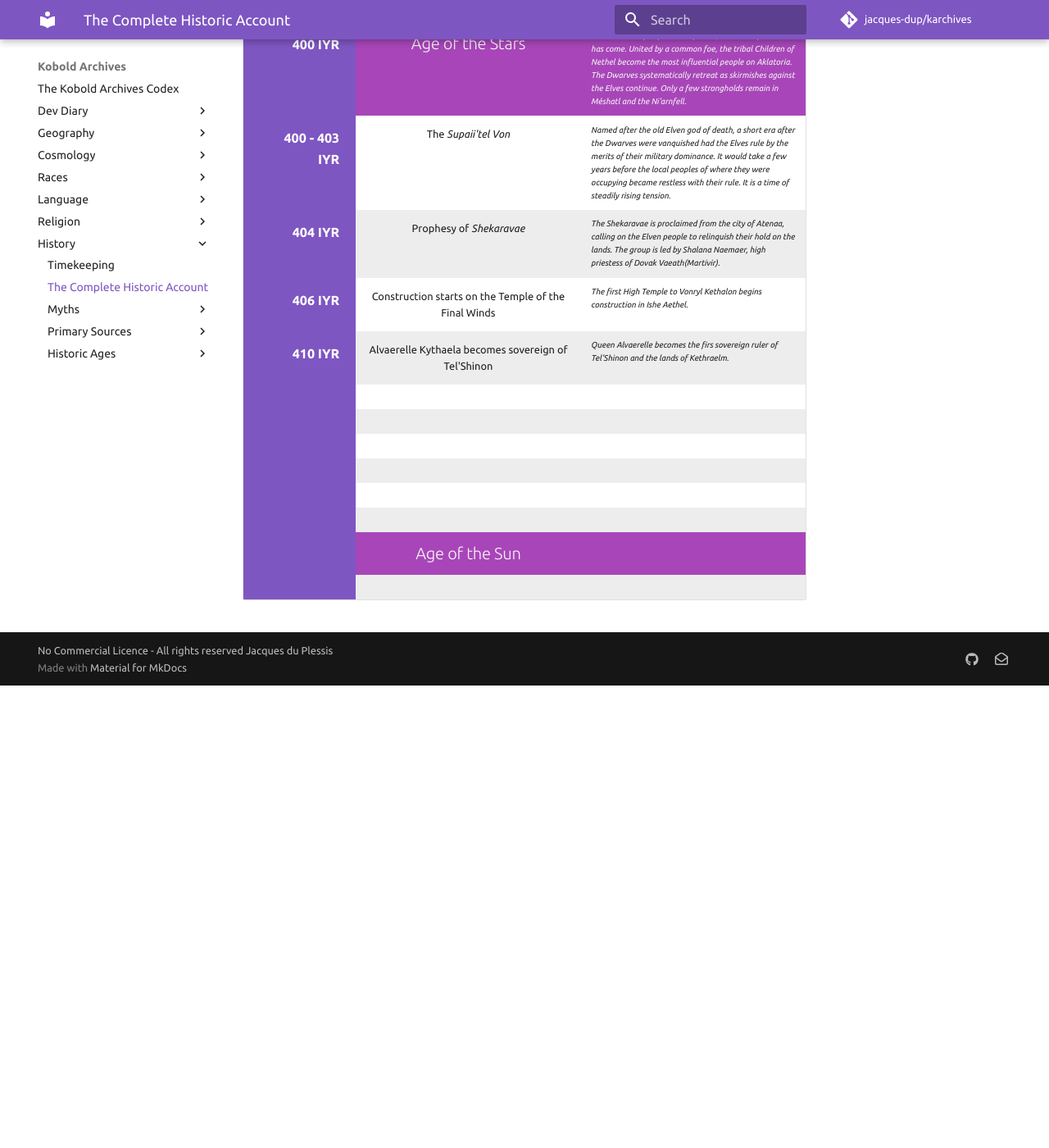
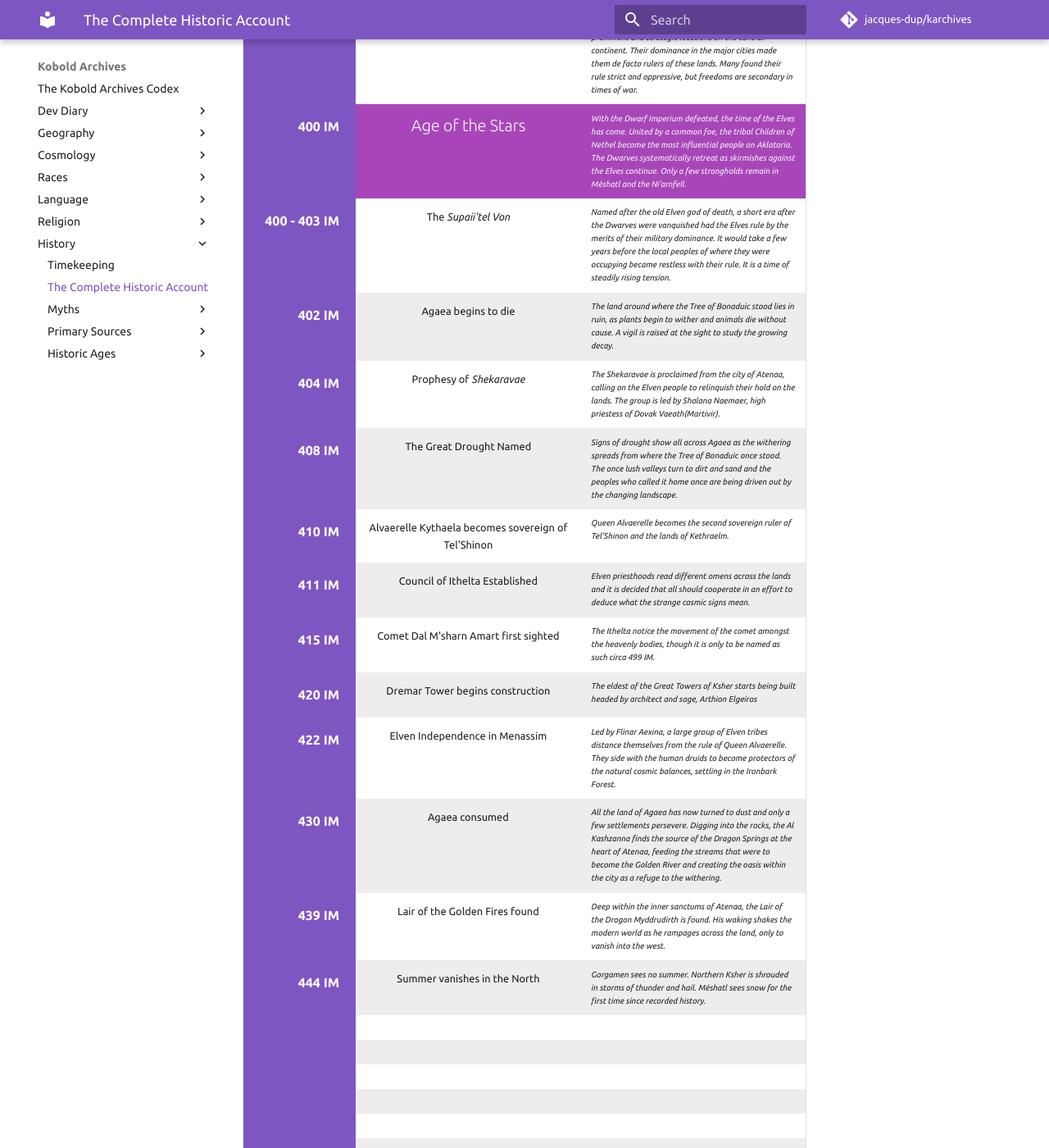
Before and after one commit to jacques-dup/karchives, an MkDocs documentation site: the page built from docs/history/timeline.md, in a window 1280 px wide and 1400 px high, scrolled down 6402 px. Shown: the whole window at 82% size. Built offline with MkDocs 1.6.1 and Material for MkDocs 9.7.7, drawn with Linux system fonts in a browser that asks for light colours; comment, search, counter and statistics services are not loaded; before the commit the page ends 7238 px from its top, so only the background shows below that; some of the changed text lies outside the part shown.

Commit message:
a bit more elven history

```diff
--- a/docs/history/timeline.md
+++ b/docs/history/timeline.md
@@ -1,4 +1,6 @@
 # The Complete Historic Account
+
+See the [Notes on Timekeeping](./index.md) for information on dates and era mapping.
 
 <div class="timeline">
     <table>
@@ -190,7 +192,7 @@
                 <td class="timeline_event">Continental shift breaks off Kalibora from the main continent</td>
                 <td class="timeline_summary">Part of the landmass between what is now Meshatl and Kalibora sink into the sea. The cause of the shift remains unknown.</td>
             </tr>
-            <tr>
+            <tr class="timeline_event elf">
                 <td class="timeline_date">~5600 NOR</td>
                 <td class="timeline_event">Elven tribes first migrate across the Sea of Crystal Rain into what is now called Helharent</td>
                 <td class="timeline_summary"></td>
@@ -200,7 +202,7 @@
                 <td class="timeline_event">Humans travel to Southern Isles, near Casavano</td>
                 <td class="timeline_summary"></td>
             </tr>
-            <tr>
+            <tr class="timeline_event elf">
                 <td class="timeline_date">~4300 NOR</td>
                 <td class="timeline_event">Elven tribes settle in Gorgamen and Agaea</td>
                 <td class="timeline_summary"></td>
@@ -240,6 +242,11 @@
                 <td class="timeline_event">Runestone Translated</td>
                 <td class="timeline_summary">648 years after it was discovered, the runestone was translated and the Dwarves began to experiment with its magics.</td>
             </tr>
+            <tr class="timeline_event elf">
+                <td class="timeline_date">100 NOR</td>
+                <td class="timeline_event">Elves found the first monastery of The Winter Touched</td>
+                <td class="timeline_summary">Initiating the belief and worship in Vonryl Kethalon. The faith would be slow to spread throughout Kethraelm where belief in the Ancients still holds strong.</td>
+            </tr>
              <tr>
                 <td class="timeline_date">69 N.R</td>
                 <td class="timeline_event">Dwarven convergence at Üepithfjel, Undermountain</td>
@@ -256,184 +263,229 @@
                 <td class="timeline_summary">Names as such as it served as the turning point in the war where most of the Bellan spirits were slain or banished. Only short skirmishes followed.</td>
             </tr>
             <tr class="timeline_highlight">
-                <td class="timeline_date"> 0 IYR</td>
+                <td class="timeline_date"> 0 IM</td>
                 <td class="timeline_event"><h2>The Age of Stone</h2></td>
                 <td class="timeline_summary">Agamoria founded and named officially 4 years after the last battle against the Bellan. A time of rebuilding for the Dwarven race.</td>
             </tr>
              <tr>
-                <td class="timeline_date">7 IYR</td>
+                <td class="timeline_date">7 IM</td>
                 <td class="timeline_event">Erigrim leaves Agamoria to search for the last of the Bellan</td>
                 <td class="timeline_summary">The most prominent "leaders" of the Bellan forces were still unaccounted for and the Erigrim feared they would regroup.</td>
             </tr>
+            <tr class="timeline_event elf">
+                <td class="timeline_date">9 IM</td>
+                <td class="timeline_event">Ylyndar Mirawarin becomes sovereign of Tel'Shinon</td>
+                <td class="timeline_summary">King Ylyndar becomes the first sovereign ruler of Tel'Shinon and the lands of Kethraelm.</td>
+            </tr>
              <tr>
-                <td class="timeline_date">15 IYR</td>
+                <td class="timeline_date">15 IM</td>
                 <td class="timeline_event">Mithril veins found under Agamoria</td>
                 <td class="timeline_summary"></td>
             </tr>
+            <tr class="timeline_event elf">
+                <td class="timeline_date">16 IM</td>
+                <td class="timeline_event">Construction starts on the Temple of the Final Winds</td>
+                <td class="timeline_summary">The first High Temple to Vonryl Kethalon begins construction in Ishe Aethel.</td>
+            </tr>
              <tr>
-                <td class="timeline_date">17 IYR</td>
+                <td class="timeline_date">17 IM</td>
                 <td class="timeline_event">Dwarves spread in search of more precious metals</td>
                 <td class="timeline_summary">Founding many of the major cities now present on Kalibora.</td>
             </tr>
              <tr>
-                <td class="timeline_date">58 IYR</td>
+                <td class="timeline_date">58 IM</td>
                 <td class="timeline_event">Dwarves dig too Deep</td>
                 <td class="timeline_summary">The mines of Agamoria was first to breach into the deep gates of Tartarus and through to the Void. Others followed not soon after. Suddenly the Dwarven nation had a new fight on their hands as the demons of the Abyss crawled out from their dark tunnels beneath the city.</td>
             </tr>
              <tr>
-                <td class="timeline_date">75 IYR</td>
+                <td class="timeline_date">75 IM</td>
                 <td class="timeline_event">Erigrim return to Agamoria</td>
                 <td class="timeline_summary">As news of the new enemy came to them, the Dwarven paragons rushed back to aid their people. New formalized war efforts were under way.</td>
             </tr>
              <tr>
-                <td class="timeline_date">100 IYR</td>
+                <td class="timeline_date">100 IM</td>
                 <td class="timeline_event">Oreiss steals the Runestone</td>
                 <td class="timeline_summary">It ultimately leads the Erigrim to the path of true divinity, but not before the whole nation is thrown into turmoil.</td>
             </tr>
             <tr>
-                <td class="timeline_date">101 IYR</td>
+                <td class="timeline_date">101 IM</td>
                 <td class="timeline_event">Erigrim become gods</td>
                 <td class="timeline_summary">They transcend into the divine realms becoming true patrons of their race.</td>
             </tr>
             <tr>
-                <td class="timeline_date">107 IYR</td>
+                <td class="timeline_date">107 IM</td>
                 <td class="timeline_event">Ralmus Durdosláfel elected the First King of the Dwarves</td>
                 <td class="timeline_summary">Chosen for his renowned prowess and wisdom in during the wars. He would turn the tide against the darkness of the Reilagg as a militant leader.</td>
             </tr>
             <tr>
-                <td class="timeline_date">143 IYR</td>
+                <td class="timeline_date">143 IM</td>
                 <td class="timeline_event">Proclamation of the Shieldguard Spears</td>
                 <td class="timeline_summary">Progress is being made to seal off the Reilagg, but ultimately the gateways are permanent. But in 143 king Ralmus officially declared the capital safe from invasion from the Reilagg, deu to the success of his Shieldguard special division army.</td>
             </tr>
             <tr>
-                <td class="timeline_date">145 IYR</td>
-                <td class="timeline_event">Elves found the first monastery of The Winter Touched</td>
-                <td class="timeline_summary">Initiating the belief and worship in Vonryl Kethalon. The faith would be slow to spread throughout Kethraelm where belief in the Ancients still holds strong.</td>
-            </tr>
-            <tr>
-                <td class="timeline_date">153 IYR</td>
+                <td class="timeline_date">153 IM</td>
                 <td class="timeline_event">Eral Kazuninor elected King</td>
                 <td class="timeline_summary">King Ralmus died age 376, King Eral was elected for his talents as an administrator. It was believed that all threats against the Empire had been defeated and that he would lead in anew age of prosperity.</td>
             </tr>
             <tr>
-                <td class="timeline_date">162 IYR</td>
+                <td class="timeline_date">162 IM</td>
                 <td class="timeline_event">The Golden Trade Treaty</td>
                 <td class="timeline_summary">After a number of years of economic expansion, King Eral signed in a treaty that all Dwarves may independently establish trade economies within their holds and encouraged the the exploration of the lands outside the Kalinforin basin.</td>
             </tr>
             <tr>
-                <td class="timeline_date">179 IYR</td>
+                <td class="timeline_date">179 IM</td>
                 <td class="timeline_event">Claiming the Dörith Isle</td>
                 <td class="timeline_summary">The Anvilsmith clan proclaims they found the original forge of Ärun on Dörithfjel and settle a hold there.</td>
             </tr>
             <tr>
-                <td class="timeline_date">185 IYR</td>
+                <td class="timeline_date">185 IM</td>
                 <td class="timeline_event">Crossing the Sömnslät plains</td>
                 <td class="timeline_summary">The first clans make it across the Plains of Slumber and back, settling holds on the mountains beyond.</td>
             </tr>
             <tr>
-                <td class="timeline_date">200 IYR</td>
-                <td class="timeline_event">Establishment of the Royal Navy</td>
+                <td class="timeline_date">200 IM</td>
+                <td class="timeline_event">Establishment of the Dwarven Royal Navy</td>
                 <td class="timeline_summary">King Eral creates the Wavebreaker division of the military, and send expeditions across the Sea of Demons.</td>
             </tr>
             <tr>
-                <td class="timeline_date">210 - 235 IYR</td>
+                <td class="timeline_date">210 - 235 IM</td>
                 <td class="timeline_event">Dwarven colonialism</td>
                 <td class="timeline_summary">Small settlements found on Méshatl and Ni'arnfell and expeditions sent into Saesamen</td>
             </tr>
             <tr>
-                <td class="timeline_date">235 - 245 IYR</td>
+                <td class="timeline_date">235 - 245 IM</td>
                 <td class="timeline_event">Naval War of the Shattered Seas</td>
                 <td class="timeline_summary">War breaks out with the tribes of Casavano as the Dwarves attempt to settle there. Trade from the Isles stop.</td>
             </tr>
             <tr>
-                <td class="timeline_date">241 - 257 IYR</td>
+                <td class="timeline_date">241 - 257 IM</td>
                 <td class="timeline_event">Colonial Resistance</td>
                 <td class="timeline_summary">Colonized realms begin to resist the Dwarven expansion. Skirmishes break out in Ni'arnfell but soon most of the Dwarven regiments are moved North toward Méshatl and Agaea.</td>
             </tr>
             <tr>
-                <td class="timeline_date">258 IYR</td>
+                <td class="timeline_date">258 IM</td>
                 <td class="timeline_event">Ni'arnfell Peace Treaty</td>
                 <td class="timeline_summary">Peace negotiated with the tribes of the Ni'arnfell as the armies look at the lands beyond.</td>
             </tr>
              <tr>
-                <td class="timeline_date">263 IYR</td>
+                <td class="timeline_date">263 IM</td>
                 <td class="timeline_event">Lòr Sylskarin elected King</td>
                 <td class="timeline_summary">King Eral died age 313, King Lòr was elected for his tactical experience as a naval captain. His clan also had access to the largest veins of adamantium in Kalibora that was to be used in the expansion efforts and trade.</td>
             </tr>
              <tr>
-                <td class="timeline_date">264 - 285 IYR</td>
+                <td class="timeline_date">264 - 285 IM</td>
                 <td class="timeline_event">Dwarves clash with the Elves in Northern Agaea</td>
                 <td class="timeline_summary">The Larges march is halted in their tracks by a few bands of Elven warriors. All eyes look to King Lòr for answers.</td>
             </tr>
              <tr>
-                <td class="timeline_date">285 IYR</td>
+                <td class="timeline_date">285 IM</td>
                 <td class="timeline_event">Battle at the Sea of Shadows</td>
                 <td class="timeline_summary">King Lòr is slain in battle against the Elven armies at the Seas of Shadow.</td>
             </tr>
             <tr>
-                <td class="timeline_date">285 IYR</td>
+                <td class="timeline_date">285 IM</td>
                 <td class="timeline_event">Athel Keisazah elected King</td>
                 <td class="timeline_summary">King Lòr died in battle age 289, King Athel is elected for his actionable plans against their Elven enemies and his skills as a rune scribe.</td>
             </tr>
             <tr>
-                <td class="timeline_date">294 IYR</td>
+                <td class="timeline_date">294 IM</td>
                 <td class="timeline_event">Dwarves driven out of Menassim</td>
                 <td class="timeline_summary">As the Elven threat remains in the North, the tribes of Menassim drive out all hostile Dwarf forces from the Forest Kingdom. The Dwarves move back to the Ni'arnfell as the Valley of the Witches is wet and unpleasant.</td>
             </tr>
             <tr>
-                <td class="timeline_date">304 IYR</td>
+                <td class="timeline_date">304 IM</td>
                 <td class="timeline_event">First Battle at Cesmeir: Taking the Lake</td>
                 <td class="timeline_summary">Led by King Athel, the Dwarves win a decisive battle against the Elven armies at lake Cesmeir in Agaea. They gain a foothold on the realm and drive the Elves back to the Northern coast and toward the Peaks of Martivir</td>
             </tr>
             <tr>
-                <td class="timeline_date">306 IYR</td>
+                <td class="timeline_date">306 IM</td>
                 <td class="timeline_event">Second Battle at Cesmeir: Dragon forces from the East</td>
                 <td class="timeline_summary">The Elves return to Cesmeir with Dragons to drive the Dwarves out of the area. The battle that followed destroyed the City by the lake, but the Dwarves were able to hold the zone.</td>
             </tr>
             <tr>
-                <td class="timeline_date">312 IYR</td>
+                <td class="timeline_date">312 IM</td>
                 <td class="timeline_event">Dwarves take Atenaa</td>
                 <td class="timeline_summary">Dwarves break through the fortifications of the City if Dragons only to find that it was held by a handful of Elven warriors along with other natives, including humans and Dragonborn.</td>
             </tr>
             <tr>
-                <td class="timeline_date">315 - 355 IYR</td>
+                <td class="timeline_date">315 - 355 IM</td>
                 <td class="timeline_event">Dwarven armies move into Gorgamen</td>
                 <td class="timeline_summary">Their aim was to gain another foothold for quick passage into Kethraelm. The initial move was successful, but the Elves kept them to the foot of the mountains.</td>
             </tr>
             <tr>
-                <td class="timeline_date">399 IYR</td>
+                <td class="timeline_date">399 IM</td>
                 <td class="timeline_event">The Battle at Bonaduic</td>
                 <td class="timeline_summary">Year 399 marks the destruction of the World Tree at Bonaduic, and flags the turning point to the collapse of the Dwarven Imperium.</td>
             </tr>
-            <tr>
-                <td class="timeline_date">399 - 400 IYR</td>
+            <tr class="timeline_event elf">
+                <td class="timeline_date">399 - 400 IM</td>
                 <td class="timeline_event">Elven Advance</td>
-                <td class="timeline_summary">Immediately after the battles at Bonaduic (circa 399 IYR), the Elves were able to capture many of the most prominent and strategic locations on the central continent. Their dominance in the major cities made them de facto rulers of these lands. Many found their rule strict and oppressive, but freedoms are secondary in times of war.</td>
+                <td class="timeline_summary">Immediately after the battles at Bonaduic (circa 399 IM), the Elves were able to capture many of the most prominent and strategic locations on the central continent. Their dominance in the major cities made them de facto rulers of these lands. Many found their rule strict and oppressive, but freedoms are secondary in times of war.</td>
             </tr>
             <tr class="timeline_section">
-                <td class="timeline_date">400 IYR</td>
+                <td class="timeline_date">400 IM</td>
                 <td class="timeline_event"><h2>Age of the Stars</h2></td>
                 <td class="timeline_summary">With the Dwarf Imperium defeated, the time of the Elves has come. United by a common foe, the tribal Children of Nethel become the most influential people on Aklatoria. The Dwarves systematically retreat as skirmishes against the Elves continue. Only a few strongholds remain in Méshatl and the Ni'arnfell.</td>
             </tr>
             <tr>
-                <td class="timeline_date">400 - 403 IYR</td>
+                <td class="timeline_date">400 - 403 IM</td>
                 <td class="timeline_event">The <i>Supaii'tel Von</></td>
                 <td class="timeline_summary">Named after the old Elven god of death, a short era after the Dwarves were vanquished had the Elves rule by the merits of their military dominance. It would take a few years before the local peoples of  where they were occupying became restless with their rule. It is a time of steadily rising tension.</td>
             </tr>
             <tr>
-                <td class="timeline_date">404 IYR</td>
+                <td class="timeline_date">402 IM</td>
+                <td class="timeline_event">Agaea begins to die</td>
+                <td class="timeline_summary">The land around where the Tree of Bonaduic stood lies in ruin, as plants begin to wither and animals die without cause. A vigil is raised at the sight to study the growing decay.</td>
+            </tr>
+            <tr>
+                <td class="timeline_date">404 IM</td>
                 <td class="timeline_event">Prophesy of <i>Shekaravae</i></td>
                 <td class="timeline_summary">The Shekaravae is proclaimed from the city of Atenaa, calling on the Elven people to relinquish their hold on the lands. The group is led by Shalana Naemaer, high priestess of Dovak Vaeath(Martivir).</td>
             </tr>
             <tr>
-                <td class="timeline_date">406 IYR</td>
-                <td class="timeline_event">Construction starts on the Temple of the Final Winds</td>
-                <td class="timeline_summary">The first High Temple to Vonryl Kethalon begins construction in Ishe Aethel.</td>
+                <td class="timeline_date">408 IM</td>
+                <td class="timeline_event">The Great Drought Named</td>
+                <td class="timeline_summary">Signs of drought show all across Agaea as the withering spreads from where the Tree of Bonaduic once stood. The once lush valleys turn to dirt and sand and the peoples who called it home once are being driven out by the changing landscape.</td>
             </tr>
             <tr>
-                <td class="timeline_date">410 IYR</td>
+                <td class="timeline_date">410 IM</td>
                 <td class="timeline_event">Alvaerelle Kythaela becomes sovereign of Tel'Shinon</td>
-                <td class="timeline_summary">Queen Alvaerelle becomes the firs sovereign ruler of Tel'Shinon and the lands of Kethraelm.</td>
+                <td class="timeline_summary">Queen Alvaerelle becomes the second sovereign ruler of Tel'Shinon and the lands of Kethraelm.</td>
+            </tr>
+            <tr>
+                <td class="timeline_date">411 IM</td>
+                <td class="timeline_event">Council of Ithelta Established</td>
+                <td class="timeline_summary">Elven priesthoods read different omens across the lands and it is decided that all should cooperate in an effort to deduce what the strange cosmic signs mean.</td>
+            </tr>
+            <tr>
+                <td class="timeline_date">415 IM</td>
+                <td class="timeline_event">Comet Dal M'sharn Amart first sighted</td>
+                <td class="timeline_summary">The Ithelta notice the movement of the comet amongst the heavenly bodies, though it is only to be named as such circa 499 IM.</td>
+            </tr>
+            <tr>
+                <td class="timeline_date">420 IM</td>
+                <td class="timeline_event">Dremar Tower begins construction</td>
+                <td class="timeline_summary">The eldest of the Great Towers of Ksher starts being built headed by architect and sage, Arthion Elgeiros</td>
+            </tr>
+            <tr>
+                <td class="timeline_date">422 IM</td>
+                <td class="timeline_event">Elven Independence in Menassim</td>
+                <td class="timeline_summary">Led by Flinar Aexina, a large group of Elven tribes distance themselves from the rule of Queen Alvaerelle. They side with the human druids to become protectors of the natural cosmic balances, settling in the Ironbark Forest.</td>
+            </tr>
+            <tr>
+                <td class="timeline_date">430 IM</td>
+                <td class="timeline_event">Agaea consumed</td>
+                <td class="timeline_summary">All the land of Agaea has now turned to dust and only a few settlements persevere. Digging into the rocks, the Al Kashzanna finds the source of the Dragon Springs at the heart of Atenaa, feeding the streams that were to become the Golden River and creating the oasis within the city as a refuge to the withering.</td>
+            </tr>
+            <tr>
+                <td class="timeline_date">439 IM</td>
+                <td class="timeline_event">Lair of the Golden Fires found</td>
+                <td class="timeline_summary">Deep within the inner sanctums of Atenaa, the Lair of the Dragon Myddrudirth is found. His waking shakes the modern world as he rampages across the land, only to vanish into the west.</td>
+            </tr>
+            <tr>
+                <td class="timeline_date">444 IM</td>
+                <td class="timeline_event">Summer vanishes in the North</td>
+                <td class="timeline_summary">Gorgamen sees no summer. Northern Ksher is shrouded in storms of thunder and hail. Méshatl sees snow for the first time since recorded history.</td>
             </tr>
             <tr>
                 <td class="timeline_date"></td>
@@ -448,6 +500,36 @@
             <tr>
                 <td class="timeline_date"></td>
                 <td class="timeline_event"></td>
+                <td class="timeline_summary"></td>
+            </tr>
+            <tr>
+                <td class="timeline_date"></td>
+                <td class="timeline_event"></td>
+                <td class="timeline_summary"></td>
+            </tr>
+            <tr>
+                <td class="timeline_date"></td>
+                <td class="timeline_event"></td>
+                <td class="timeline_summary"></td>
+            </tr>
+            <tr>
+                <td class="timeline_date"></td>
+                <td class="timeline_event"></td>
+                <td class="timeline_summary"></td>
+            </tr>
+            <tr>
+                <td class="timeline_date"></td>
+                <td class="timeline_event"></td>
+                <td class="timeline_summary"></td>
+            </tr>
+            <tr>
+                <td class="timeline_date"></td>
+                <td class="timeline_event"></td>
+                <td class="timeline_summary"></td>
+            </tr>
+            <tr class="timeline_section">
+                <td class="timeline_date"></td>
+                <td class="timeline_event"><h2>The Long Winter</h2></td>
                 <td class="timeline_summary"></td>
             </tr>
             <tr>
```
Also changed, not shown: docs/history/index.md (+1 -1 lines).
